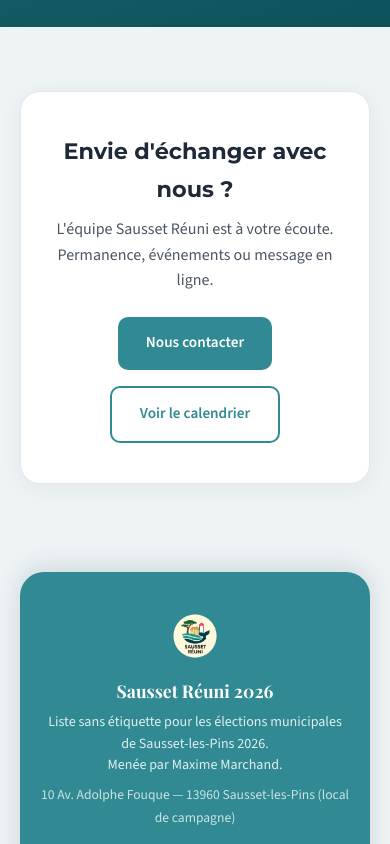
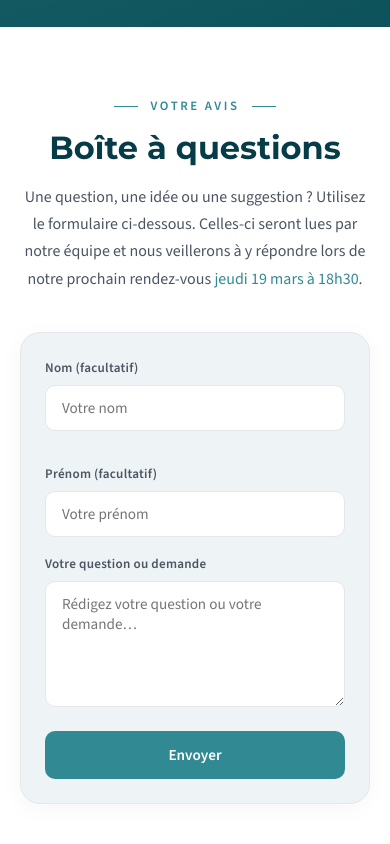
Before and after one commit to alxdionisio/saussetreuni, a React (Vite) app: page / in a window 390 px wide. Shown: the part 6400-7244 px from the top of the page. Built offline with nearby package versions, Linux system fonts and the light colour scheme; no server answers; a web font is replaced by a local one.

Commit message:
Boîte à questions, projections, calendrier, footer et corrections

```diff
--- a/src/components/Footer.jsx
+++ b/src/components/Footer.jsx
@@ -2,7 +2,7 @@ import { Link, useLocation } from 'react-router-dom'
 import styles from './Footer.module.css'
 
 const pathToBackground = {
-  '/': 'var(--sand-light)',
+  '/': 'var(--white)',
   '/programme': 'var(--white)',
   '/contact': 'var(--color-dark)',
   '/calendrier': 'var(--sand-light)',
--- a/src/pages/Calendrier.jsx
+++ b/src/pages/Calendrier.jsx
@@ -14,6 +14,7 @@ const events = [
   { dateISO: '2026-03-06', startTime: '18:30', title: 'Meeting de campagne', location: 'Gymnase Alain Calmat', time: '18h30', variant: 'meeting' },
   { dateISO: '2026-03-13', title: 'Rencontre avec les saussetois', location: 'Salle des Arts', time: null },
   { dateISO: '2026-03-15', dateDisplay: { line1: 'Dimanche 15 mars', line2: '2026' }, title: 'Premier tour des élections municipales', location: 'Bureaux de vote', time: null, variant: 'first-round' },
+  { dateISO: '2026-03-19', startTime: '18:30', title: 'Réunion publique', location: 'Gymnase A. Calmat', time: '18h30' },
   { dateISO: '2026-03-22', dateDisplay: { line1: 'Dimanche 22 mars', line2: '2026' }, title: 'Second tour des élections municipales', location: 'Bureaux de vote', time: null, variant: 'second-round' },
 ]
 
--- a/src/pages/ContactPage.jsx
+++ b/src/pages/ContactPage.jsx
@@ -86,12 +86,8 @@ export default function ContactPage() {
             <div className={styles.infoCard}>
               <h3 className={styles.infoTitle}>Prochains événements</h3>
               <div className={styles.event}>
-                <span className={styles.eventDate}>13 mars 2026</span>
-                <span>Rencontre avec les Saussetois</span>
-              </div>
-              <div className={styles.event}>
-                <span className={styles.eventDate}>15 mars 2026</span>
-                <span>Premier tour des élections municipales</span>
+                <span className={styles.eventDate}>19 mars 2026</span>
+                <span>Réunion publique à 18h30 au Gymnase A. Calmat</span>
               </div>
               <div className={styles.event}>
                 <span className={styles.eventDate}>22 mars 2026</span>
--- a/src/pages/HomePage.jsx
+++ b/src/pages/HomePage.jsx
@@ -5,7 +5,7 @@ import ProgrammePreview from '../sections/ProgrammePreview'
 import ListePreview from '../sections/ListePreview'
 import Candidat from '../sections/Candidat'
 import Engagements from '../sections/Engagements'
-import ContactCTA from '../sections/ContactCTA'
+import BoiteAQuestions from '../sections/BoiteAQuestions'
 
 export default function HomePage() {
   const location = useLocation()
@@ -27,7 +27,7 @@ export default function HomePage() {
       <Candidat />
       <ListePreview />
       <Engagements />
-      <ContactCTA />
+      <BoiteAQuestions />
     </>
   )
 }
--- /dev/null
+++ b/src/sections/BoiteAQuestions.jsx
@@ -0,0 +1,126 @@
+import { useState } from 'react'
+import { Link } from 'react-router-dom'
+import FadeIn from '../components/FadeIn'
+import SectionTitle from '../components/SectionTitle'
+import { useCookieConsent } from '../contexts/CookieConsentContext'
+import styles from './BoiteAQuestions.module.css'
+
+const FORMSPREE_URL = 'https://formspree.io/f/mbdagbly'
+
+export default function BoiteAQuestions() {
+  const { trackEvent } = useCookieConsent()
+  const [status, setStatus] = useState('idle') // 'idle' | 'sending' | 'success' | 'error'
+
+  const handleSubmit = async (e) => {
+    e.preventDefault()
+    const form = e.target
+    const message = form.message?.value?.trim()
+    if (!message) return
+    setStatus('sending')
+    try {
+      const res = await fetch(FORMSPREE_URL, {
+        method: 'POST',
+        body: new FormData(form),
+        headers: { Accept: 'application/json' },
+      })
+      if (res.ok) {
+        setStatus('success')
+        form.reset()
+        trackEvent('form_submit', { form: 'boite_questions' })
+      } else {
+        setStatus('error')
+      }
+    } catch {
+      setStatus('error')
+    }
+  }
+
+  return (
+    <section className={styles.section} id="boite-questions">
+      <div className="container">
+        <SectionTitle
+          label="Votre avis"
+          title="Boîte à questions"
+          subtitle={
+            <>
+              Une question, une idée ou une suggestion ? Utilisez le formulaire ci-dessous. Celles-ci seront lues par notre équipe et nous veillerons à y répondre lors de notre prochain rendez-vous{' '}
+              <Link to="/calendrier" className={styles.link}>jeudi 19 mars à 18h30</Link>.
+            </>
+          }
+        />
+
+        <FadeIn>
+          <div className={styles.formWrap}>
+            <form
+              className={styles.form}
+              action={FORMSPREE_URL}
+              method="POST"
+              onSubmit={handleSubmit}
+            >
+              <input type="hidden" name="_subject" value="Boîte à questions — Sausset Réuni" />
+              <input type="hidden" name="Type de demande" value="Boîte à questions (accueil)" />
+              {status === 'success' && (
+                <div className={styles.formFeedback} role="status" aria-live="polite">
+                  <span className={styles.formFeedbackIcon} aria-hidden>✓</span>
+                  <p className={styles.formFeedbackTitle}>Message envoyé</p>
+                  <p className={styles.formFeedbackText}>
+                    Merci pour votre message. Nous vous répondrons dans les meilleurs délais.
+                  </p>
+                </div>
+              )}
+              {status === 'error' && (
+                <div className={`${styles.formFeedback} ${styles.formFeedbackError}`} role="alert">
+                  <p className={styles.formFeedbackTitle}>Erreur d'envoi</p>
+                  <p className={styles.formFeedbackText}>
+                    L'envoi a échoué. Vous pouvez réessayer ou nous contacter à{' '}
+                    <a href="mailto:contact@saussetreuni.fr" className={styles.link}>contact@saussetreuni.fr</a>.
+                  </p>
+                </div>
+              )}
+              {status !== 'success' && (
+                <>
+                  <div className={styles.formRow}>
+                    <div className={styles.field}>
+                      <label className={styles.label} htmlFor="boite-nom">Nom (facultatif)</label>
+                      <input
+                        id="boite-nom"
+                        name="nom"
+                        type="text"
+                        className={styles.input}
+                        placeholder="Votre nom"
+                      />
+                    </div>
+                    <div className={styles.field}>
+                      <label className={styles.label} htmlFor="boite-prenom">Prénom (facultatif)</label>
+                      <input
+                        id="boite-prenom"
+                        name="prenom"
+                        type="text"
+                        className={styles.input}
+                        placeholder="Votre prénom"
+                      />
+                    </div>
+                  </div>
+                  <div className={styles.field}>
+                    <label className={styles.label} htmlFor="boite-message">Votre question ou demande</label>
+                    <textarea
+                      id="boite-message"
+                      name="message"
+                      className={styles.textarea}
+                      rows={5}
+                      placeholder="Rédigez votre question ou votre demande…"
+                      required
+                    />
+                  </div>
+                  <button type="submit" className={styles.submit} disabled={status === 'sending'}>
+                    {status === 'sending' ? 'Envoi en cours…' : 'Envoyer'}
+                  </button>
+                </>
+              )}
+            </form>
+          </div>
+        </FadeIn>
+      </div>
+    </section>
+  )
+}
--- /dev/null
+++ b/src/sections/BoiteAQuestions.module.css
@@ -0,0 +1,163 @@
+.section {
+  padding: var(--section-padding) 0;
+  background: var(--white);
+}
+
+.formWrap {
+  max-width: 640px;
+  margin: 0 auto;
+}
+
+.form {
+  background: var(--sand-light);
+  border-radius: 20px;
+  padding: 2.5rem;
+  border: 1px solid var(--gray-200);
+  box-shadow: 0 4px 24px rgba(0, 0, 0, 0.04);
+}
+
+.formTitle {
+  font-family: var(--font-heading);
+  font-size: 1.2rem;
+  font-weight: 700;
+  color: var(--gray-800);
+  margin-bottom: 1.5rem;
+}
+
+.formRow {
+  display: grid;
+  grid-template-columns: 1fr 1fr;
+  gap: 1rem;
+}
+
+.field {
+  display: flex;
+  flex-direction: column;
+  gap: 0.35rem;
+  margin-bottom: 1rem;
+}
+
+.label {
+  font-size: 0.82rem;
+  font-weight: 600;
+  color: var(--gray-600);
+  letter-spacing: 0.02em;
+}
+
+.input,
+.textarea {
+  font-family: var(--font-body);
+  font-size: 0.95rem;
+  padding: 0.75rem 1rem;
+  border: 1px solid var(--gray-200);
+  border-radius: 10px;
+  background: var(--white);
+  color: var(--gray-800);
+  transition: border-color 0.2s, box-shadow 0.2s;
+  outline: none;
+}
+
+.input:focus,
+.textarea:focus {
+  border-color: var(--color-primary);
+  box-shadow: 0 0 0 3px var(--color-primary-muted);
+}
+
+.textarea {
+  resize: vertical;
+  min-height: 120px;
+}
+
+.submit {
+  width: 100%;
+  padding: 0.9rem;
+  background: var(--color-primary);
+  color: var(--white);
+  font-size: 0.95rem;
+  font-weight: 600;
+  border: none;
+  border-radius: 10px;
+  margin-top: 0.5rem;
+  cursor: pointer;
+  transition: background 0.25s, transform 0.2s, box-shadow 0.2s;
+}
+
+.submit:hover:not(:disabled) {
+  background: var(--color-dark);
+  transform: translateY(-1px);
+  box-shadow: 0 4px 16px rgba(6, 60, 71, 0.25);
+}
+
+.submit:disabled {
+  opacity: 0.8;
+  cursor: not-allowed;
+  transform: none;
+}
+
+.link {
+  color: var(--color-primary);
+  font-weight: 500;
+}
+
+.link:hover {
+  text-decoration: underline;
+}
+
+.formFeedback {
+  padding: 1.5rem 1.25rem;
+  border-radius: 12px;
+  background: rgba(34, 197, 94, 0.1);
+  border: 1px solid rgba(34, 197, 94, 0.3);
+  margin-bottom: 1.5rem;
+}
+
+.formFeedbackIcon {
+  display: inline-flex;
+  align-items: center;
+  justify-content: center;
+  width: 2.25rem;
+  height: 2.25rem;
+  border-radius: 50%;
+  background: rgba(34, 197, 94, 0.2);
+  color: #16a34a;
+  font-size: 1.1rem;
+  font-weight: 700;
+  margin-bottom: 0.75rem;
+}
+
+.formFeedbackTitle {
+  font-family: var(--font-heading);
+  font-size: 1.1rem;
+  font-weight: 700;
+  color: var(--gray-800);
+  margin: 0 0 0.35rem 0;
+}
+
+.formFeedbackText {
+  font-size: 0.92rem;
+  color: var(--gray-600);
+  line-height: 1.5;
+  margin: 0;
+}
+
+.formFeedbackError {
+  background: rgba(185, 28, 28, 0.06);
+  border-color: rgba(185, 28, 28, 0.25);
+}
+
+.formFeedbackError .formFeedbackTitle {
+  color: var(--color-error);
+}
+
+.formFeedbackError .formFeedbackText {
+  color: var(--gray-700);
+}
+
+@media (max-width: 768px) {
+  .formRow {
+    grid-template-columns: 1fr;
+  }
+  .form {
+    padding: 1.5rem;
+  }
+}
--- a/src/sections/Contact.jsx
+++ b/src/sections/Contact.jsx
@@ -63,6 +63,10 @@ export default function Contact() {
                 <div className={styles.event}>
                   <span className={styles.eventDate}>15 Mars 2026</span>
                   <span>Premier tour des élections municipales</span>
+                </div>
+                <div className={styles.event}>
+                  <span className={styles.eventDate}>19 Mars 2026</span>
+                  <span>Réunion publique à 18h30 — Gymnase A. Calmat</span>
                 </div>
               </div>
 
```
